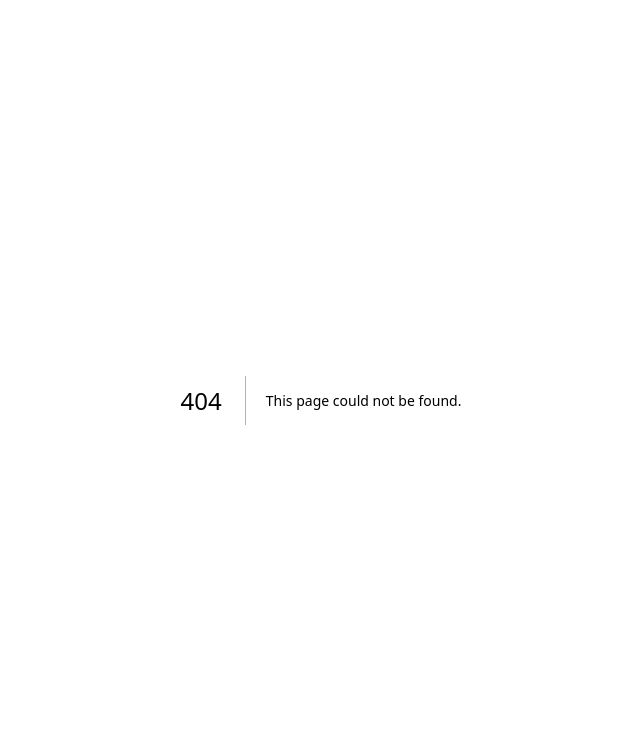
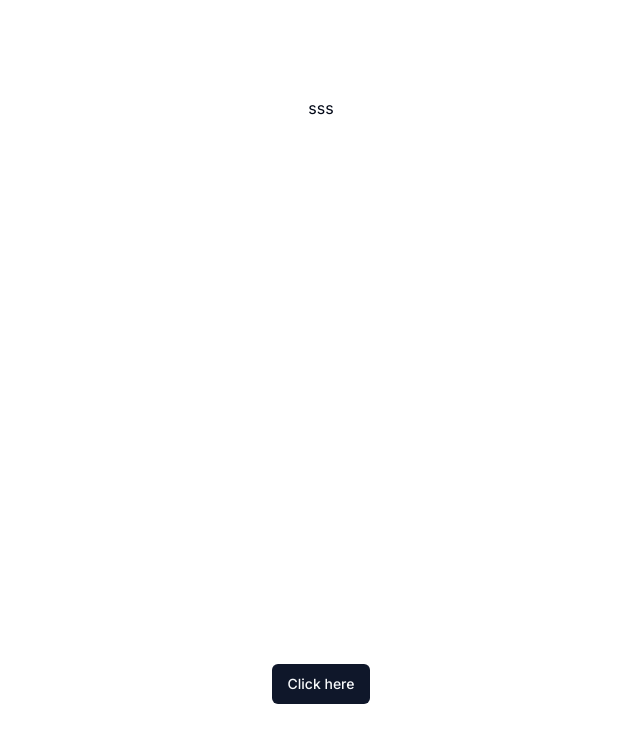
Before and after one commit to amahmadnia/genius-ai, a Next.js app: page /dashboard in a window 1280 px wide. Before the commit this address had no page. Shown: the top 742 px of the page, without its empty margins (319-959 px from the left). Built offline with nearby package versions, Linux system fonts and the light colour scheme.

Commit message:
added initial routes

```diff
--- /dev/null
+++ b/app/(dashboard)/(routes)/dashboard/page.tsx
@@ -0,0 +1,12 @@
+import { Button } from '@/components/ui/button'
+import Image from 'next/image'
+
+const DashboardPage = () => {
+  return (
+    <main className='flex min-h-screen flex-col items-center justify-between p-24'>
+      sss <Button>Click here</Button>
+    </main>
+  )
+}
+
+export default DashboardPage
--- a/app/page.tsx
+++ b/app/(landing)/page.tsx
@@ -1,10 +1,12 @@
 import { Button } from '@/components/ui/button'
 import Image from 'next/image'
 
-export default function Home() {
+const LandingPage = () => {
   return (
     <main className='flex min-h-screen flex-col items-center justify-between p-24'>
-      sss <Button>Click here</Button>
+      LANDING PAGE
     </main>
   )
 }
+
+export default LandingPage
```
